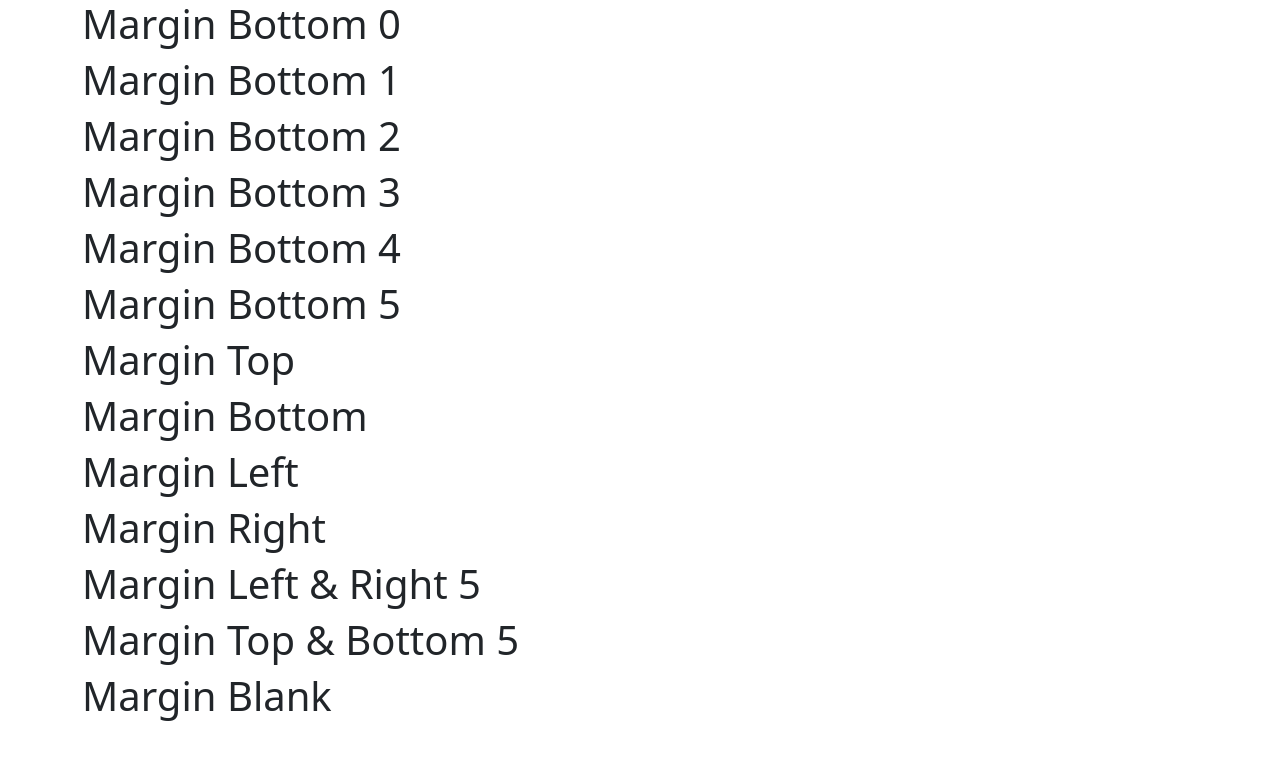
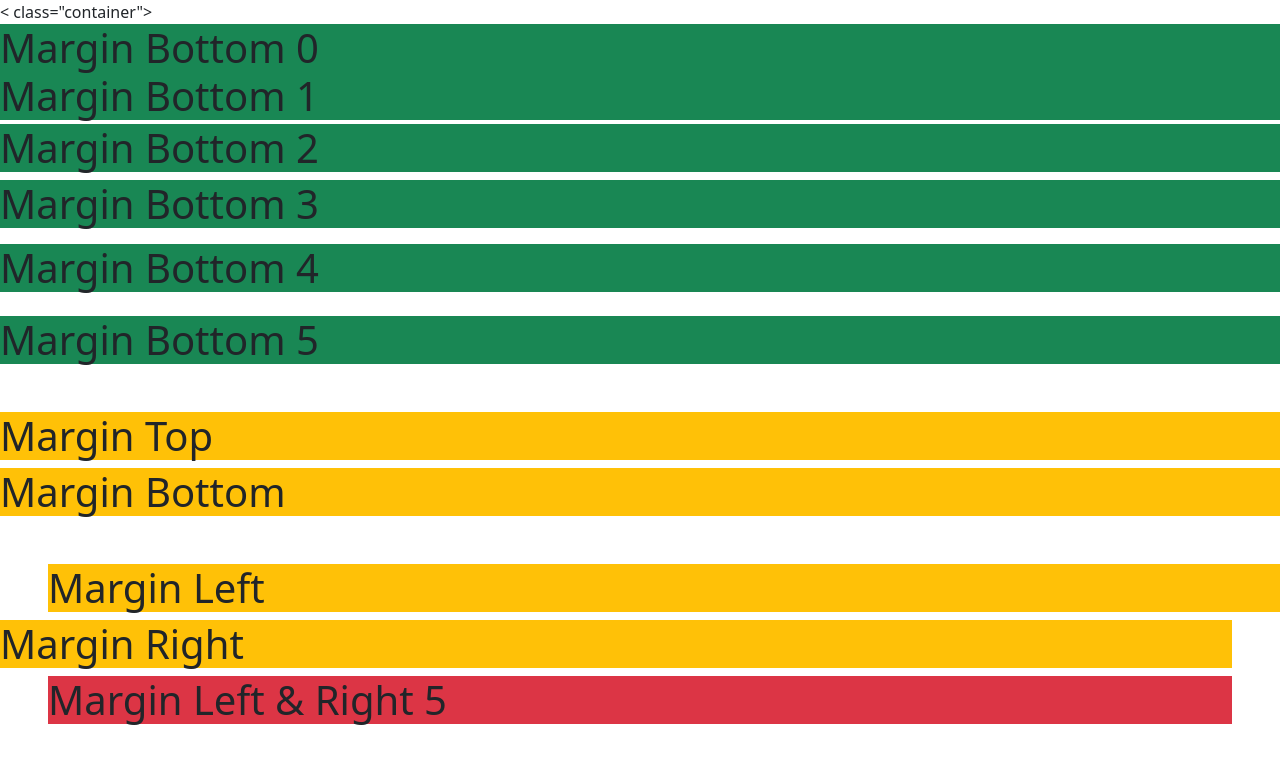
Before and after one commit to bright1331/github-desktop-project1, a plain HTML site: page 5_Margin (1).html in a window 1280 px wide. Shown: the top 769 px of the page. Drawn offline with nearby package versions, Linux system fonts and the light colour scheme.

Commit message:
5.Margin

```diff
--- a/5_Margin (1).html
+++ b/5_Margin (1).html
@@ -8,27 +8,27 @@
     <script src="https://cdn.jsdelivr.net/npm/bootstrap@5.1.0/dist/js/bootstrap.bundle.min.js" integrity="sha384-U1DAWAznBHeqEIlVSCgzq+c9gqGAJn5c/t99JyeKa9xxaYpSvHU5awsuZVVFIhvj" crossorigin="anonymous"></script>
 </head>
 <body>
-    <div class="container">
+    < class="container">
         <!-- Margin Spacing -->
-        <h1>Margin Bottom 0</h1>
-        <h1>Margin Bottom 1</h1>
-        <h1>Margin Bottom 2</h1>
-        <h1>Margin Bottom 3</h1>
-        <h1>Margin Bottom 4</h1>
-        <h1>Margin Bottom 5</h1>
+        <h1 class="bg-success mb-0">Margin Bottom 0</h1>
+        <h1 class="bg-success mb-1">Margin Bottom 1</h1>
+        <h1 class="bg-success mb-2">Margin Bottom 2</h1>
+        <h1 class="bg-success mb-3">Margin Bottom 3</h1>
+        <h1 class="bg-success mb-4">Margin Bottom 4</h1>
+        <h1 class="bg-success mb-5">Margin Bottom 5</h1>
 
         <!-- Margin Side -->
-        <h1>Margin Top</h1>
-        <h1>Margin Bottom</h1>
-        <h1>Margin Left</h1>
-        <h1>Margin Right</h1>
+        <h1 class="bg-warning mt-5">Margin Top</h1>
+        <h1 class="bg-warning mb-5">Margin Bottom</h1>
+        <h1 class="bg-warning ms-5">Margin Left</h1>
+        <h1 class="bg-warning me-5">Margin Right</h1>
 
         <!-- MX -->
-        <h1>Margin Left & Right 5</h1>
+        <h1 class="bg-danger mx-5">Margin Left & Right 5</h1>
         <!-- MY -->
-        <h1>Margin Top & Bottom 5</h1>
+        <h1 class="bg-danger mt-5">Margin Top & Bottom 5</h1>
         <!-- Blank -->
-        <h1>Margin Blank</h1>
+        <h1 class="bg-warning m-5">Margin Blank</h1>
     </div>
 </body>
 </html>
```
